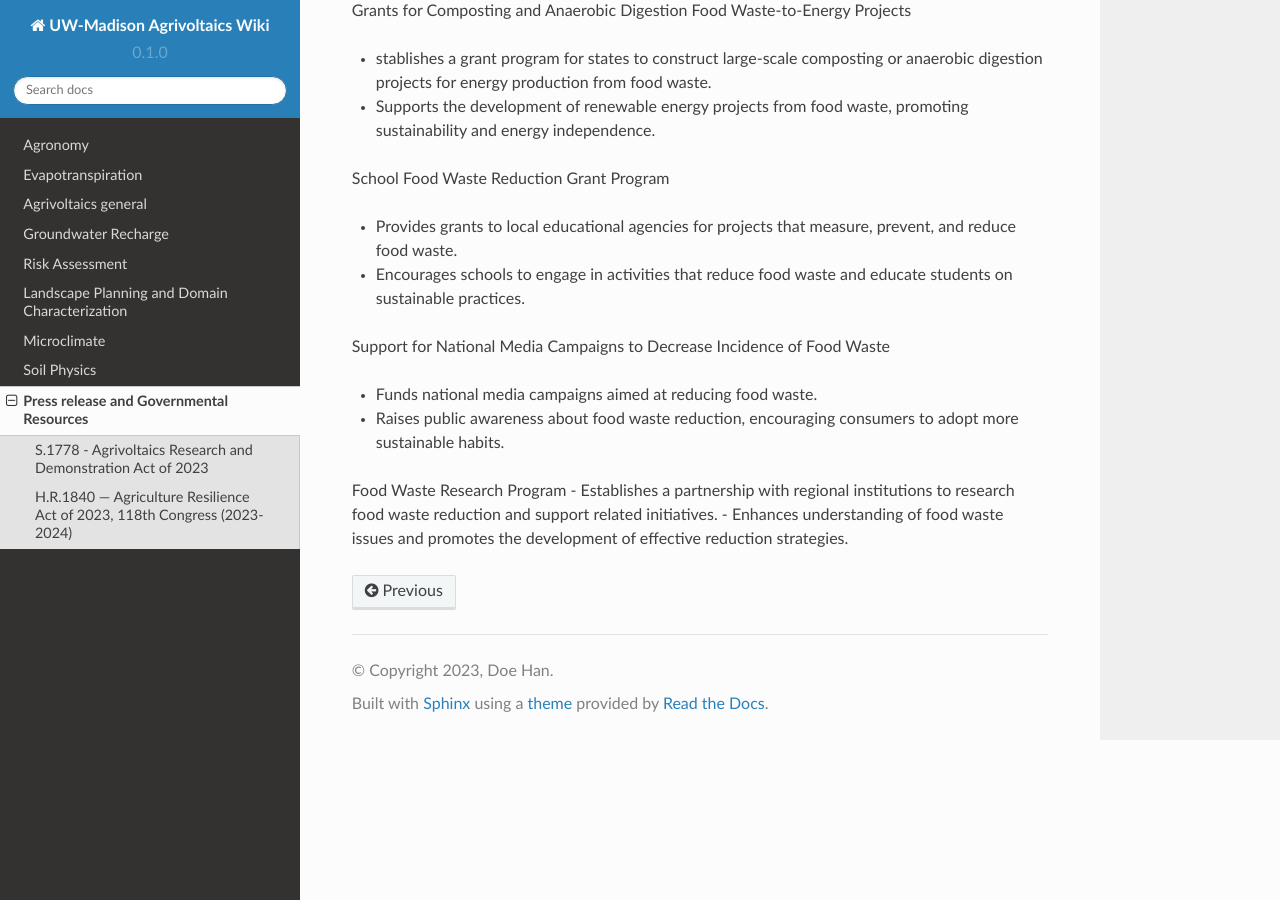
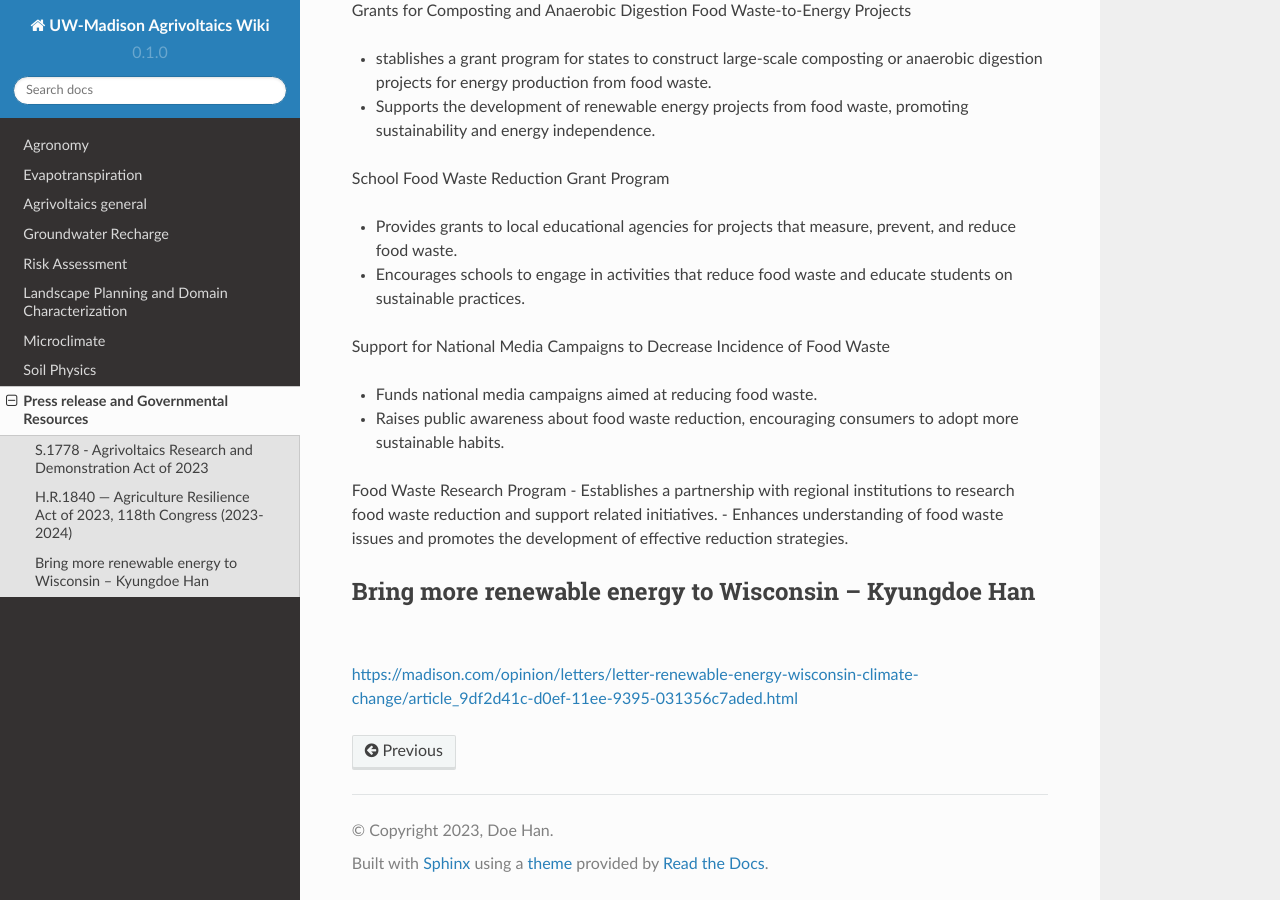
Before and after one commit to hanhydro/wiki, a Sphinx documentation site: the page built from docs/source/press.rst, in a window 1280 px wide and 900 px high, scrolled down 7105 px. Built offline with Sphinx 7.4.7 and the Read the Docs theme 2.0.0, drawn with Linux system fonts in a browser that asks for light colours; pages that are not in the unit, such as notebooks, are missing from menus.

Commit message:
Update press.rst

```diff
--- a/docs/source/press.rst
+++ b/docs/source/press.rst
@@ -187,3 +187,8 @@ Support for National Media Campaigns to Decrease Incidence of Food Waste
 Food Waste Research Program
 - Establishes a partnership with regional institutions to research food waste reduction and support related initiatives.
 - Enhances understanding of food waste issues and promotes the development of effective reduction strategies.
+
+
+Bring more renewable energy to Wisconsin -- Kyungdoe Han
+-----------------
+https://madison.com/opinion/letters/letter-renewable-energy-wisconsin-climate-change/article_9df2d41c-d0ef-11ee-9395-031356c7aded.html
```
